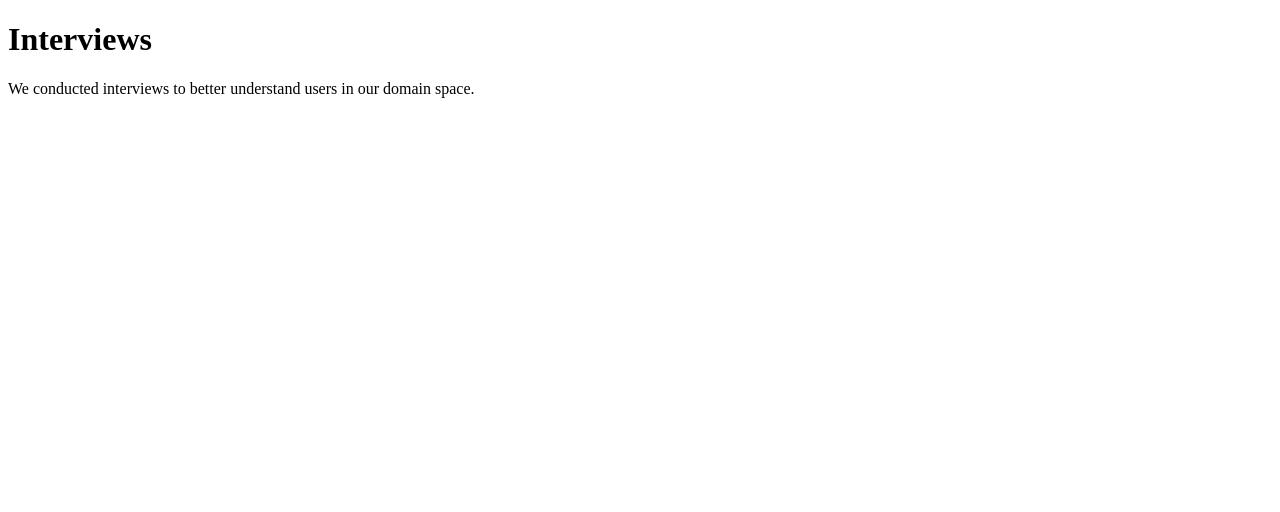
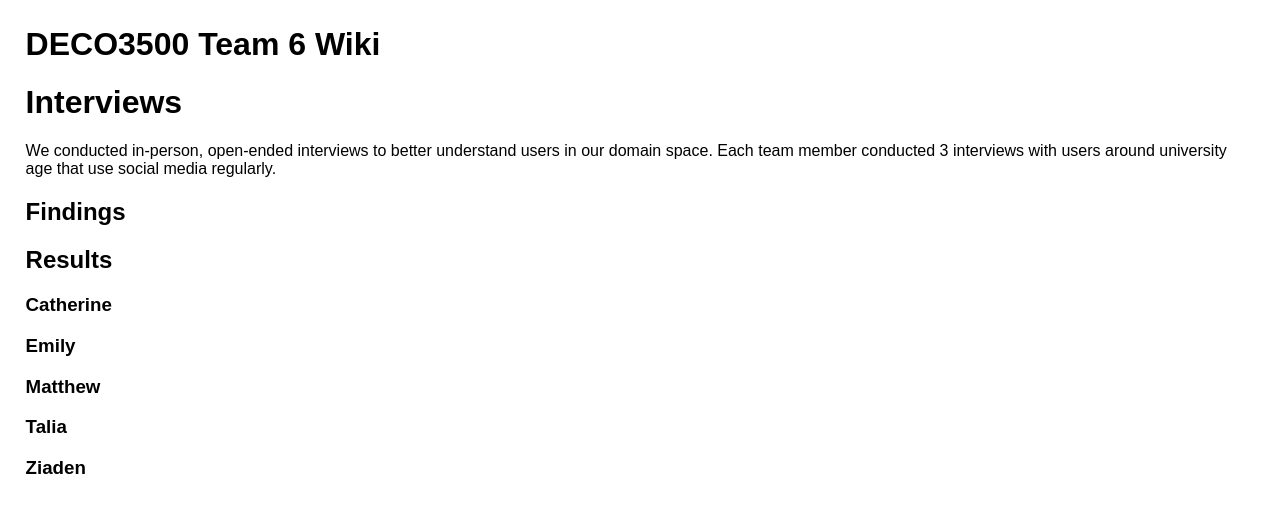
Before and after one commit to cfogd/DECO3500-Team5, a plain HTML site: page standup_one/user_testing/interviews.html in a window 1280 px wide. Drawn offline with Linux system fonts and the light colour scheme.

Commit message:
Added html code to files, added css file

```diff
--- a/standup_one/user_testing/interviews.html
+++ b/standup_one/user_testing/interviews.html
@@ -1,12 +1,36 @@
 <!DOCTYPE html>
-
 <html>
     <head>
+        <meta charset="utf-8">
         <title>Interviews</title>
+        <link rel="stylesheet" href="/style.css">
     </head>
 
     <body>
+        <h1>DECO3500 Team 6 Wiki</h1>
         <h1>Interviews</h1>
-        <p>We conducted interviews to better understand users in our domain space.</p>
+        <p>
+            We conducted in-person, open-ended interviews to better understand users in
+            our domain space. Each team member conducted 3 interviews with users around
+            university age that use social media regularly.
+        </p>
+
+        <h2>Findings</h2>
+        <p>
+
+        </p>
+
+        <h2>Results</h2>
+        <h3>Catherine</h3>
+
+        <h3>Emily</h3>
+
+        <h3>Matthew</h3>
+
+        <h3>Talia</h3>
+
+        <h3>Ziaden</h3>
+
+
     </body>
 </html>
--- /dev/null
+++ b/style.css
@@ -0,0 +1,4 @@
+body {
+    font-family: Arial, Helvetica, sans-serif;
+    margin: 2%;
+}
```
Also changed, not shown: design_overview.html (+12 -0 lines), ethical_considerations.html (+12 -0 lines), index.html (+12 -0 lines), standup_one/standup_one.html (+19 -0 lines), standup_one/user_testing/probes.html (+12 -0 lines), 1 other file.
